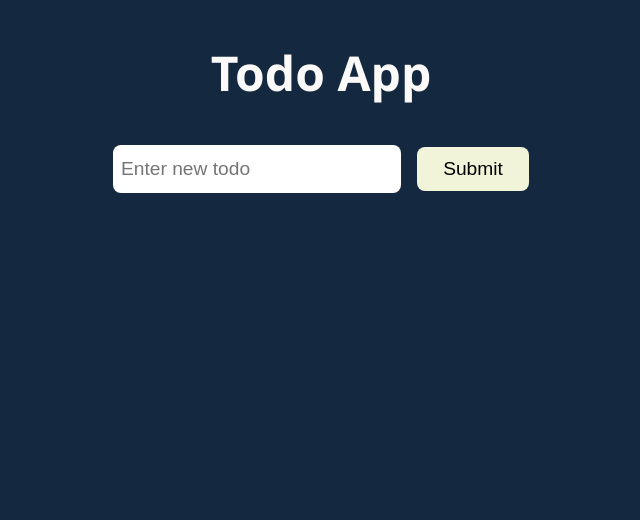
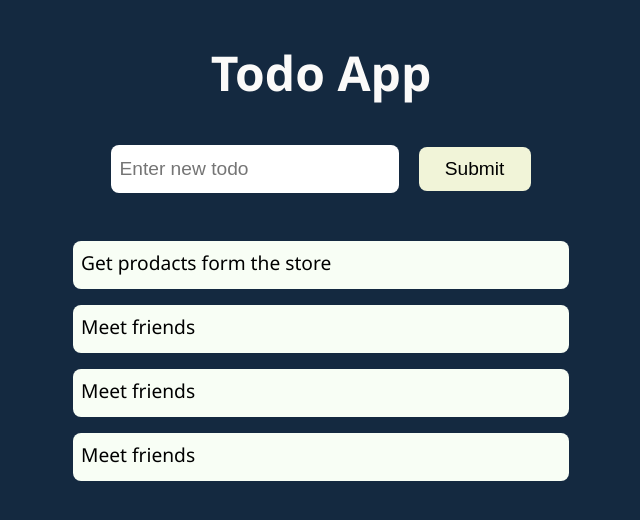
Before and after one commit to Waldemar-00/react-again, a React (Create React App) app in the folder 24-todo-app-1.0/: page / in a window 1280 px wide. Shown: the top 520 px of the page, without its empty margins (319-959 px from the left). Built offline with nearby package versions, Linux system fonts and the light colour scheme.

Commit message:
Created a TodoList component and styles for it.

```diff
--- a/24-todo-app-1.0/src/App.js
+++ b/24-todo-app-1.0/src/App.js
@@ -1,11 +1,13 @@
 import './App.css'
 import Heading from './components/Header/Heading'
 import TodoForm from './components/Todos/TodoForm'
+import TodoList from './components/Todos/TodoList'
 function App() {
   return (
     <div className='App'>
       <Heading />
-      <TodoForm className='TodoForm' />
+      <TodoForm className='todoForm' />
+      <TodoList className='todoList' />
     </div>
   )
 }
--- a/24-todo-app-1.0/src/components/Todos/TodoForm.module.css
+++ b/24-todo-app-1.0/src/components/Todos/TodoForm.module.css
@@ -1,3 +1,3 @@
-.TodoForm {
+.todoForm {
   margin: 0 auto;
 }
--- a/24-todo-app-1.0/src/components/Todos/TodoList.js
+++ b/24-todo-app-1.0/src/components/Todos/TodoList.js
@@ -0,0 +1,12 @@
+import styles from './TodoList.module.css'
+function TodoList({ className }) {
+  return (
+    <ul className={styles[className]}>
+      <li>Get prodacts form the store</li>
+      <li>Meet friends</li>
+      <li>Meet friends</li>
+      <li>Meet friends</li>
+    </ul>
+  )
+}
+export default TodoList
--- a/24-todo-app-1.0/src/components/Todos/TodoList.module.css
+++ b/24-todo-app-1.0/src/components/Todos/TodoList.module.css
@@ -0,0 +1,15 @@
+.todoList {
+  list-style: none;
+  margin-top: 3rem;
+}
+.todoList li {
+  width: 30rem;
+  height: 2rem;
+  padding: 0.5rem;
+  font-size: 1.2rem;
+  border-radius: 0.5rem;
+  border: none;
+  background-color: #f8fef5;
+  text-align: left;
+  margin: 1rem auto;
+}
--- a/24-todo-app-1.0/src/components/UI/Input.module.css
+++ b/24-todo-app-1.0/src/components/UI/Input.module.css
@@ -2,7 +2,7 @@
   display: inline-block;
   width: 17rem;
   height: 2rem;
-  margin-right: 1rem;
+  margin-right: 1.2rem;
   padding: 0.5rem;
   font-size: 1.2rem;
   border-radius: 0.5rem;
```
